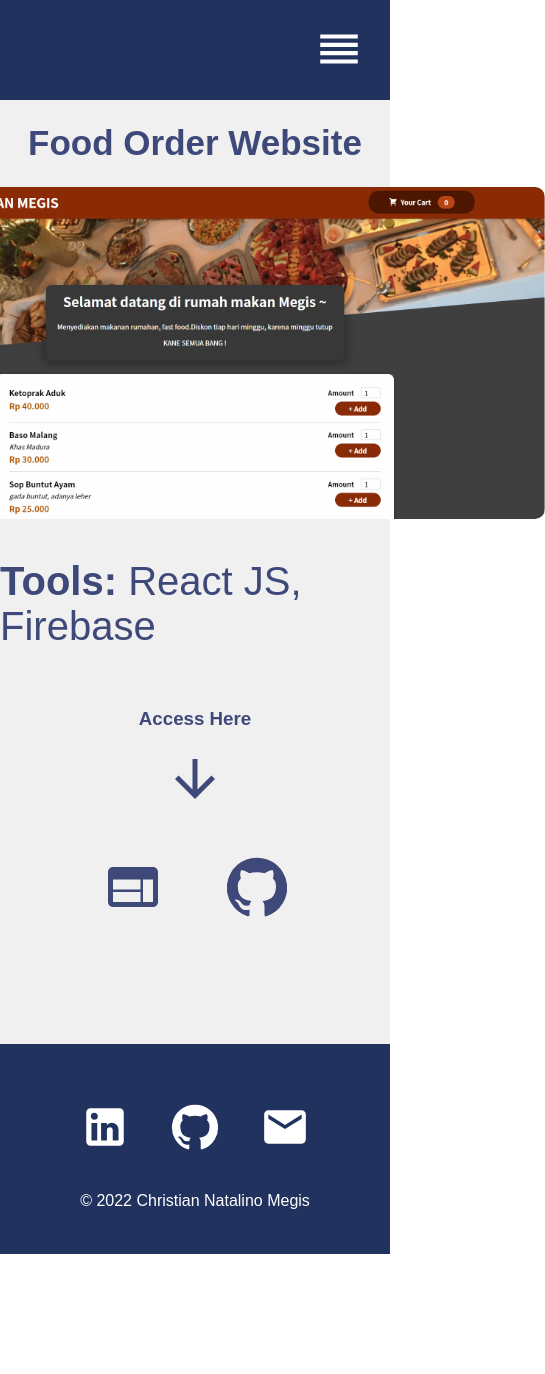
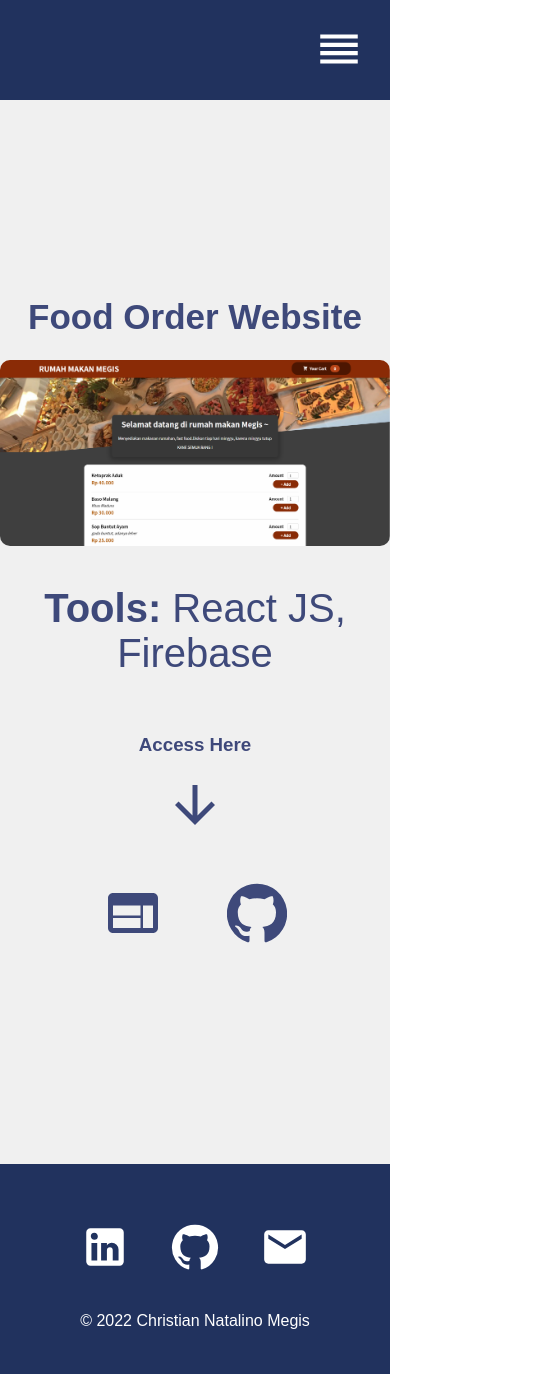
Before and after one commit to AtanMegis/my-portfolio, a React (Create React App) app: page /projects/1 in a window 390 px wide. Shown: the whole page, 545 px wide, since content can reach past the window. Before the commit the page ends 1254 px from the top, so only its background shows below. Built offline with nearby package versions, Linux system fonts and the light colour scheme.

Commit message:
fix : responsive

```diff
--- a/src/components/Footer/Footer.css
+++ b/src/components/Footer/Footer.css
@@ -7,7 +7,7 @@
 	align-items: center;
 	flex-direction: column;
 	padding-top: 10px;
-	margin-top: 200px;
+	margin-top: 15rem;
 }
 
 .social-media svg {
@@ -25,4 +25,8 @@
 	.footer svg {
 		font-size: 50px;
 	}
+
+	.footer {
+		margin-top: 20rem;
+	}
 }
--- a/src/components/Project/AllProjects.js
+++ b/src/components/Project/AllProjects.js
@@ -6,7 +6,7 @@ import './Project.css';
 const AllProjects = () => {
 	return (
 		<div className="projects">
-			<h1> My Personal Projects</h1>
+			<h1> My Projects</h1>
 			<div className="projectList">
 				{ProjectList.map((project, index) => {
 					return (
--- a/src/helper/ProjectsData.js
+++ b/src/helper/ProjectsData.js
@@ -19,7 +19,7 @@ export const ProjectList = [
 		repo: 'https://github.com/AtanMegis/foodOrder',
 	},
 	{
-		name: 'MeetUps Website ',
+		name: 'Meet Up Website ',
 		image: meets,
 		tools: 'React JS, Firebase',
 		url: 'https://meetsup.vercel.app/',
@@ -28,7 +28,7 @@ export const ProjectList = [
 	{
 		name: 'Quotes Website',
 		image: qoutes,
-		tools: 'React JS',
+		tools: 'React JS, Firebase',
 		url: 'https://quotesmegis.vercel.app/',
 		repo: 'https://github.com/AtanMegis/UdemySection20RouterPractice',
 	},
--- a/src/pages/ProjectDisplay/ProjectDisplay.css
+++ b/src/pages/ProjectDisplay/ProjectDisplay.css
@@ -8,18 +8,20 @@
 }
 
 .project h1 {
-	margin-top: 100px;
+	margin-top: 150px;
 	color: #3e497a;
 	font-size: 35px;
 }
 .project img {
-	width: 700px;
+	width: 100vw;
+	max-width: 600px;
 	border-radius: 10px;
 }
 
 .project p {
 	font-size: 40px;
 	color: #3e497a;
+	text-align: center;
 }
 
 .project svg {
@@ -32,3 +34,19 @@
 	display: flex;
 	gap: 4rem;
 }
+
+@media only screen and (max-width: 1200px) {
+	.project h1 {
+		margin-top: 300px;
+	}
+}
+
+@media only screen and (max-width: 300px) {
+	.project h1 {
+		margin-top: 80px;
+	}
+	.project p {
+		font-size: 30px;
+		color: #3e497a;
+	}
+}
```
